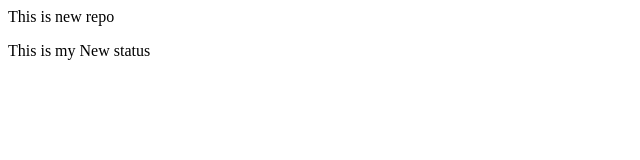
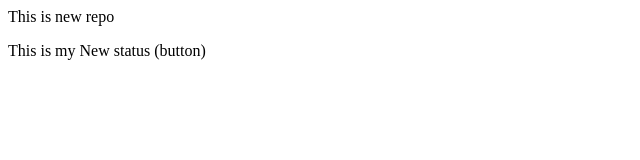
Before and after one commit to Mohit-kumar6299/LocalRepo, a plain HTML site: page index.html in a window 1280 px wide. Shown: the full height of the page, 0-640 px from the left. Drawn offline with Linux system fonts and the light colour scheme.

Commit message:
Add button

```diff
--- a/index.html
+++ b/index.html
@@ -1,2 +1,2 @@
 <p>This is new repo</p>
-<p>This is my New status</p>
+<p>This is my New status (button)</p>
```
